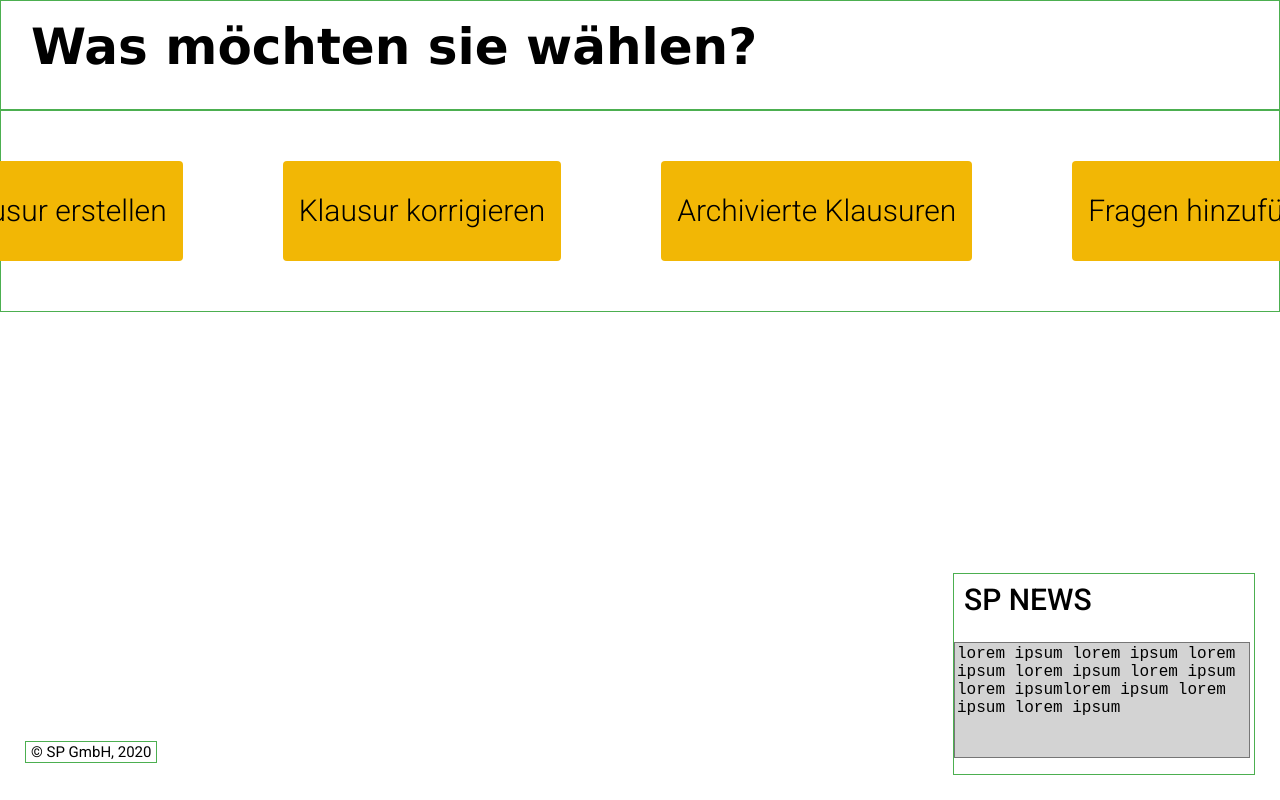
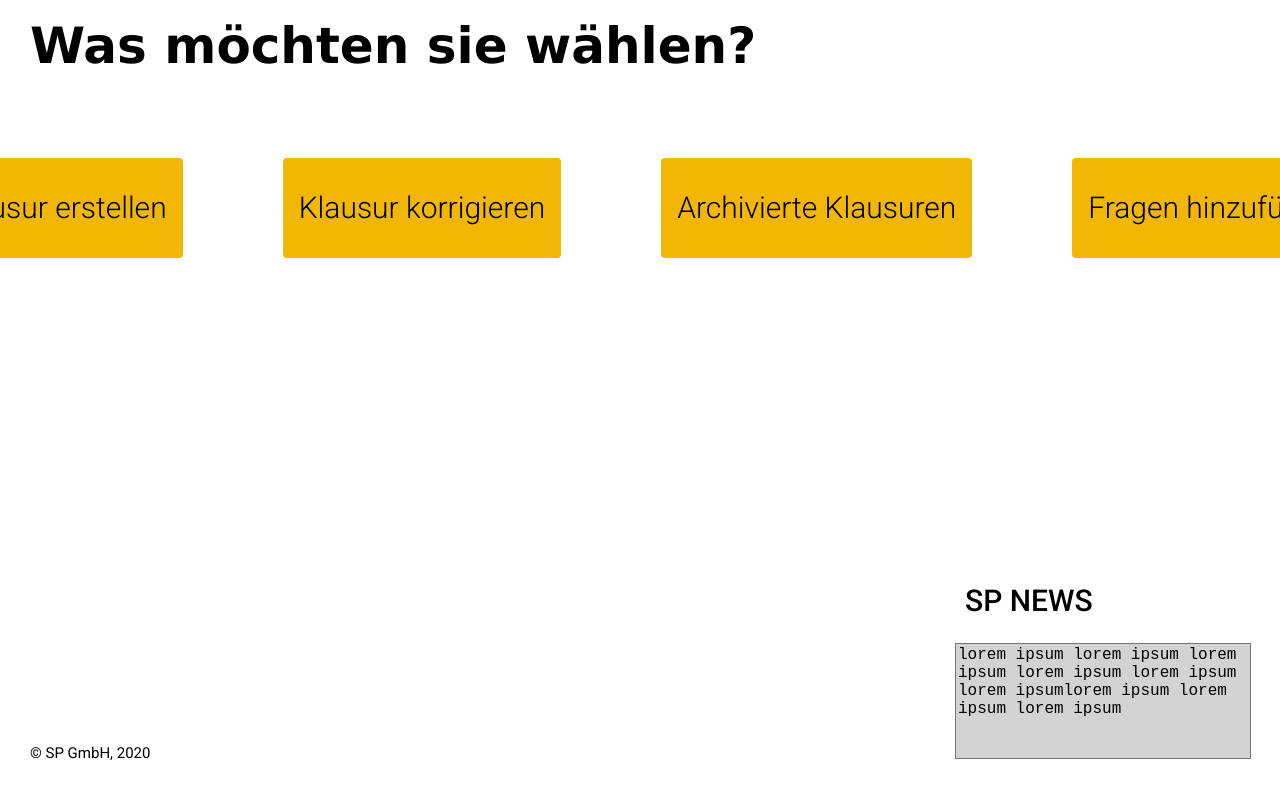
Before and after one commit to MediocreMarcel/SP, an Angular app in the folder Frontend/SPFrontend/: page /home-page in a window 1280 px wide. Shown: the top 800 px of the page. Built offline with nearby package versions, Linux system fonts and the light colour scheme.

Commit message:
[SP-43]Border entfernt

```diff
--- a/Frontend/SPFrontend/src/app/components/home-page/home-page.component.css
+++ b/Frontend/SPFrontend/src/app/components/home-page/home-page.component.css
@@ -2,7 +2,7 @@
 .top{
   width:auto;
   margin: auto;
-  border: 1px solid #4CAF50;
+ /* border: 1px solid #4CAF50; */
 }
 .frage {
   font-family: verdana;
@@ -17,7 +17,7 @@
 .mid{
   width:auto;
   margin: auto;
-  border: 1px solid #4CAF50;
+ /* border: 1px solid #4CAF50; */
   display: flex;
   justify-content: center
 
@@ -38,7 +38,7 @@
 .bot{
   width: 300px;
   min-height: 200px;
-  border: 1px solid #4CAF50;
+/*  border: 1px solid #4CAF50; */
   position: fixed;
   bottom: 25px;
   right: 25px;
@@ -65,7 +65,7 @@
   position: fixed;
   bottom: 25px;
   left: 25px;
-  border: 1px solid #4CAF50;
+ /* border: 1px solid #4CAF50; */
 }
 
 .copyrigt_text{
```
